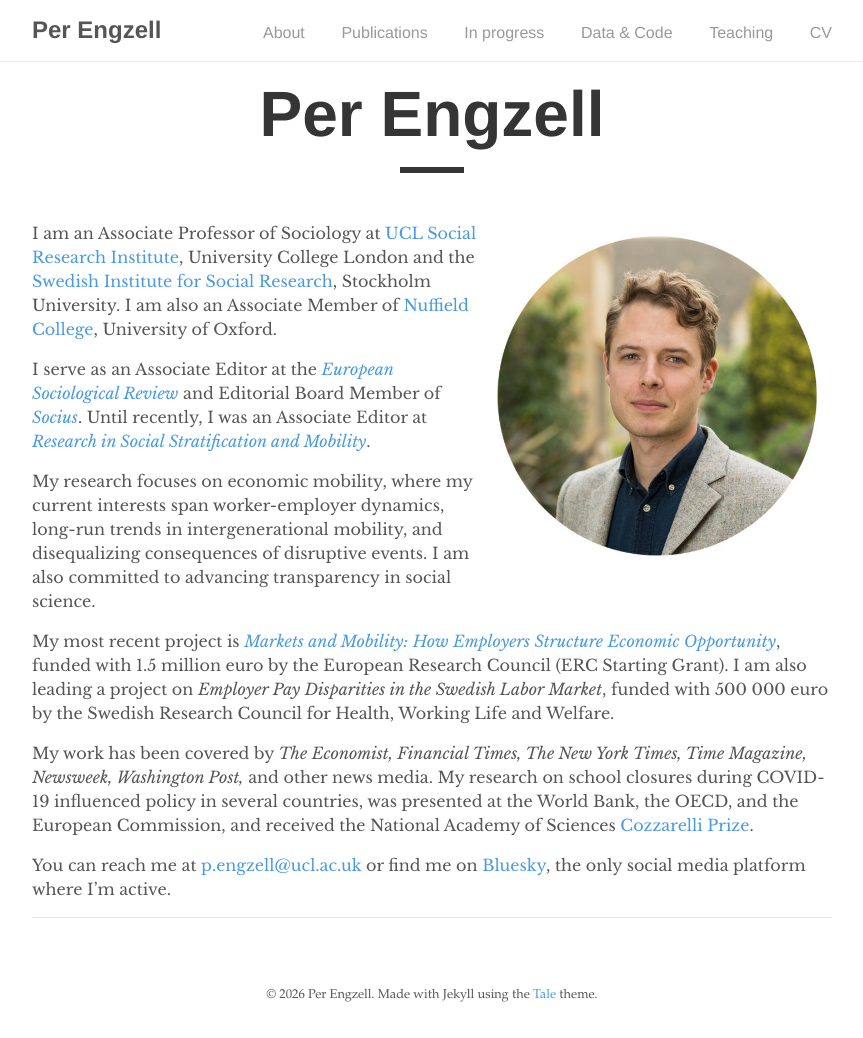
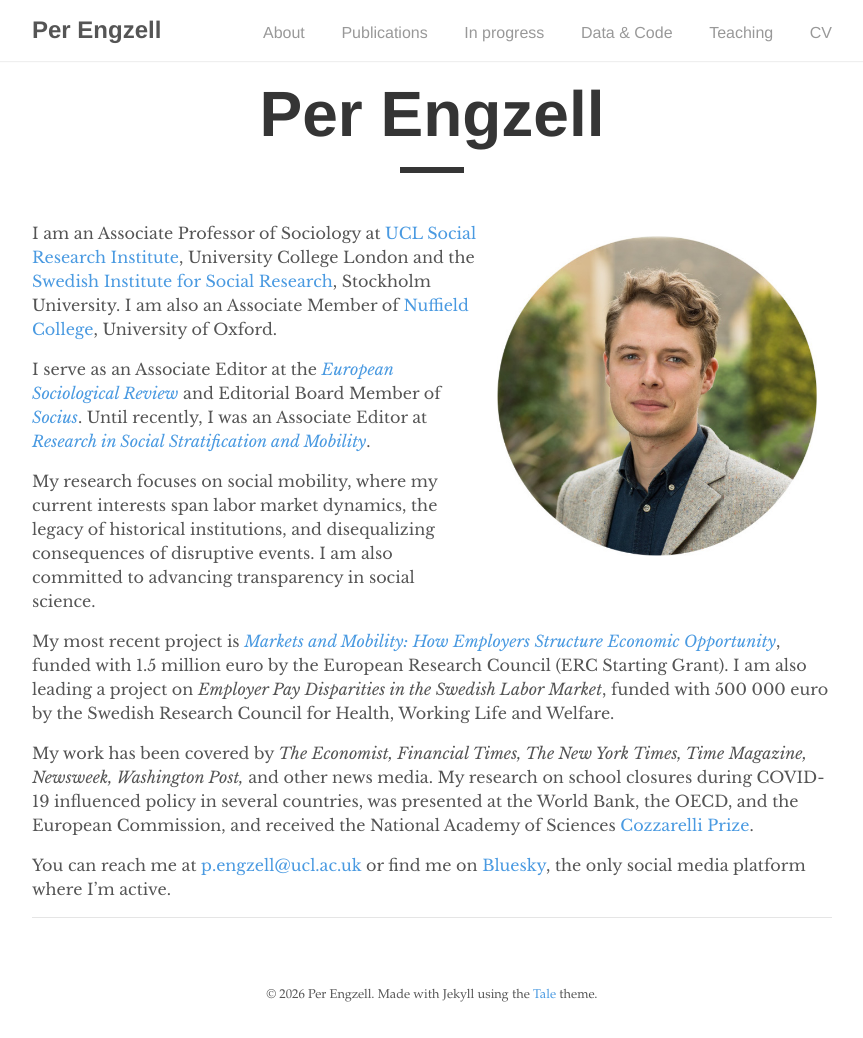
Before and after one commit to pengzell/pengzell.github.io, a Jekyll site: the page built from index.md, in a window 1280 px wide. Shown: the whole page, without its empty margins (208-1071 px from the left). Built offline with Jekyll 4.4.1, drawn with Linux system fonts in a browser that asks for light colours.

Commit message:
Update index.md

```diff
--- a/index.md
+++ b/index.md
@@ -10,7 +10,7 @@ I am an Associate Professor of Sociology at [UCL Social Research Institute](http
 
 I serve as an Associate Editor at the [*European Sociological Review*](https://academic.oup.com/esr) and Editorial Board Member of [*Socius*](https://journals.sagepub.com/home/SRD). Until recently, I was an Associate Editor at [*Research in Social Stratification and Mobility*](https://www.sciencedirect.com/journal/research-in-social-stratification-and-mobility).
 
-My research focuses on economic mobility, where my current interests span worker-employer dynamics, long-run trends in intergenerational mobility, and disequalizing consequences of disruptive events. I am also committed to advancing transparency in social science.
+My research focuses on social mobility, where my current interests span labor market dynamics, the legacy of historical institutions, and disequalizing consequences of disruptive events. I am also committed to advancing transparency in social science.
 
 My most recent project is [*Markets and Mobility: How Employers Structure Economic Opportunity*](https://perengzell.com/mamo/), funded with 1.5 million euro by the European Research Council (ERC Starting Grant). I am also leading a project on *Employer Pay Disparities in the Swedish Labor Market*, funded with 500 000 euro by the Swedish Research Council for Health, Working Life and Welfare.
 
```
